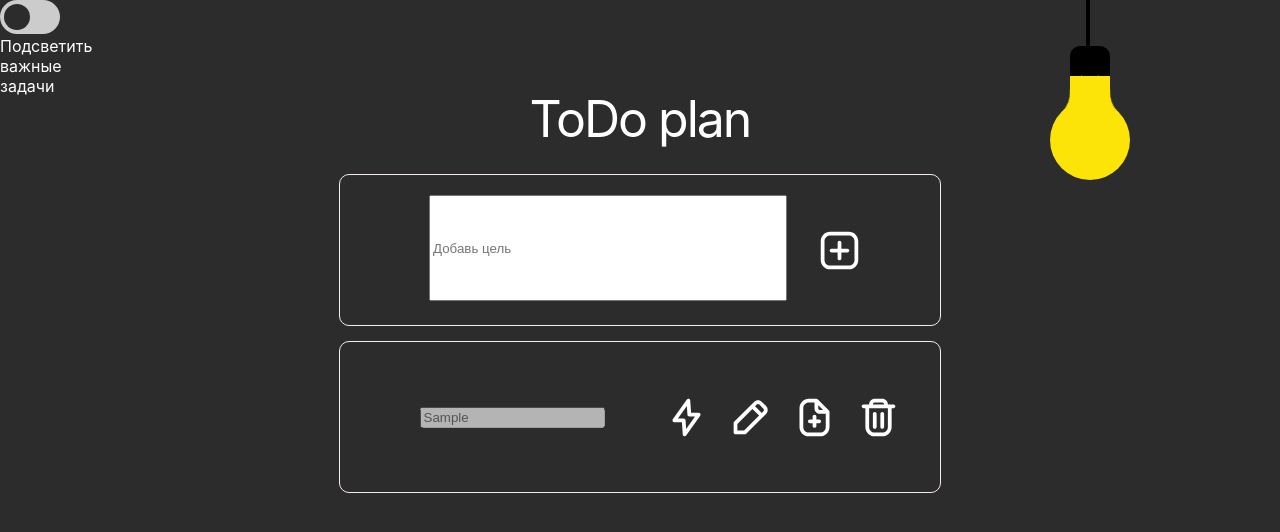
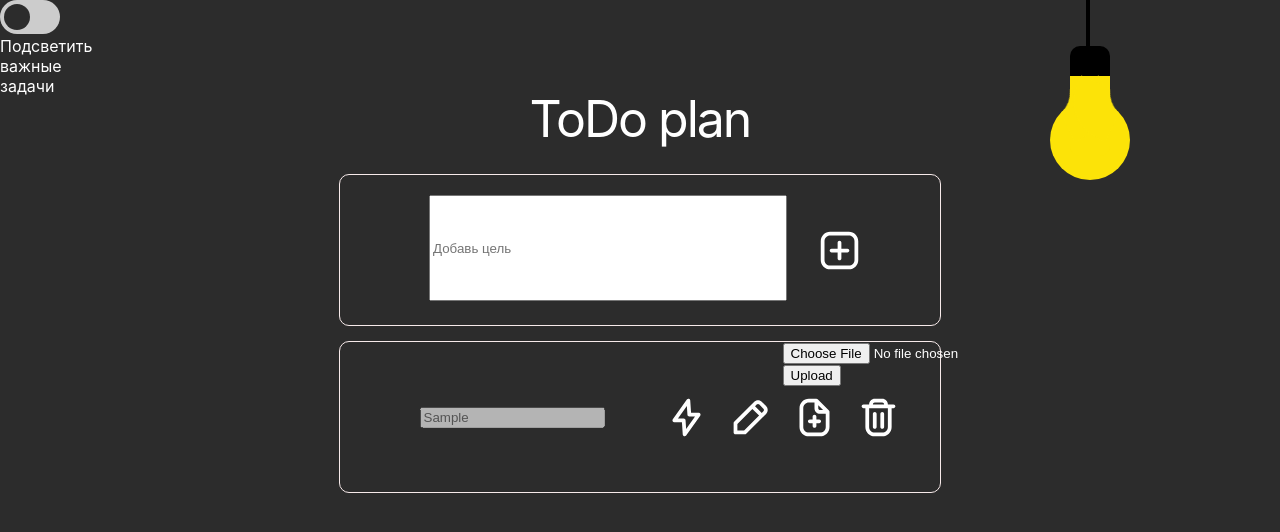
Before and after one commit to SashaAnshukov/try-toDo, a React (Create React App) app: page / in a window 1280 px wide. Both pictures are taken after typing "Sample" into the empty fields and a click on the button "addButton". Shown: the top 532 px of the page. Built offline with nearby package versions, Linux system fonts and the light colour scheme.

Commit message:
adding functionality for the uploaded file

```diff
--- a/src/components/App/App.js
+++ b/src/components/App/App.js
@@ -9,7 +9,7 @@ function App() {
 
   function turnOnTheLight() {
     setLight(!light)
-    console.log(light)
+    //console.log(light)
   }
 
 
--- a/src/components/Card/Card.js
+++ b/src/components/Card/Card.js
@@ -1,4 +1,4 @@
-import {useState} from 'react';
+import {useState, useRef} from 'react';
 
 function Card({light, onCardDelete, card}) {
 
@@ -8,12 +8,14 @@ function Card({light, onCardDelete, card}) {
     const [disabledInput, setDisabledInput] = useState(true); //стэйт для инпута
     const [toggle, setToggle] = useState(true); //стэйт для кнопки релактирования
 
+    const InputEl = useRef(null);
+
     const IportantCardClassName = (
         `Card__button_important' ${!important ? 'Card__button_important' : 'Card__button_important-active'} `
     );
 
     const MainFormClassName = (
-        `Main__form' ${light&&important ? 'Main__form_light' : 'Main__form'} `
+        `Main__form' ${light && important ? 'Main__form_light' : 'Main__form'} `
     )
 
     function handleSubmitCard(e) {
@@ -41,6 +43,11 @@ function Card({light, onCardDelete, card}) {
         //console.log(toggle)
         toggle ? setDisabledInput(false) && handleChangeTask() : setDisabledInput(true)
 
+    }
+
+    function handleAddFile (e) {
+        e.preventDefault();
+        console.log(InputEl.current.files)
     }
 
     function handleDeleteClick () {
@@ -71,11 +78,10 @@ function Card({light, onCardDelete, card}) {
                         type ="button" aria-label="delete">
                     </button>
 
-                    <button
-                        onClick={handleDeleteClick}
-                        className = "Card__button_add-file"
-                        type ="button" aria-label="add-file">
-                    </button>
+                    <div className = "Card__button_add-file" >
+                        <input ref={InputEl} type ="file" />
+                        <button type ="submit" onClick={handleAddFile}>Upload</button>
+                    </div>
 
                     <button
                         onClick={handleDeleteClick}
--- a/src/components/Lamp/Lamp.js
+++ b/src/components/Lamp/Lamp.js
@@ -10,7 +10,7 @@ function Lamp({turnOnTheLight}) {
         AppClassName.classList.toggle('on')
         soundClick.play()
         turnOnTheLight()
-        console.log('clickLamp')
+        //console.log('clickLamp')
     }
 
     return (
```
Also changed, not shown: src/utils/Api.js (added).
